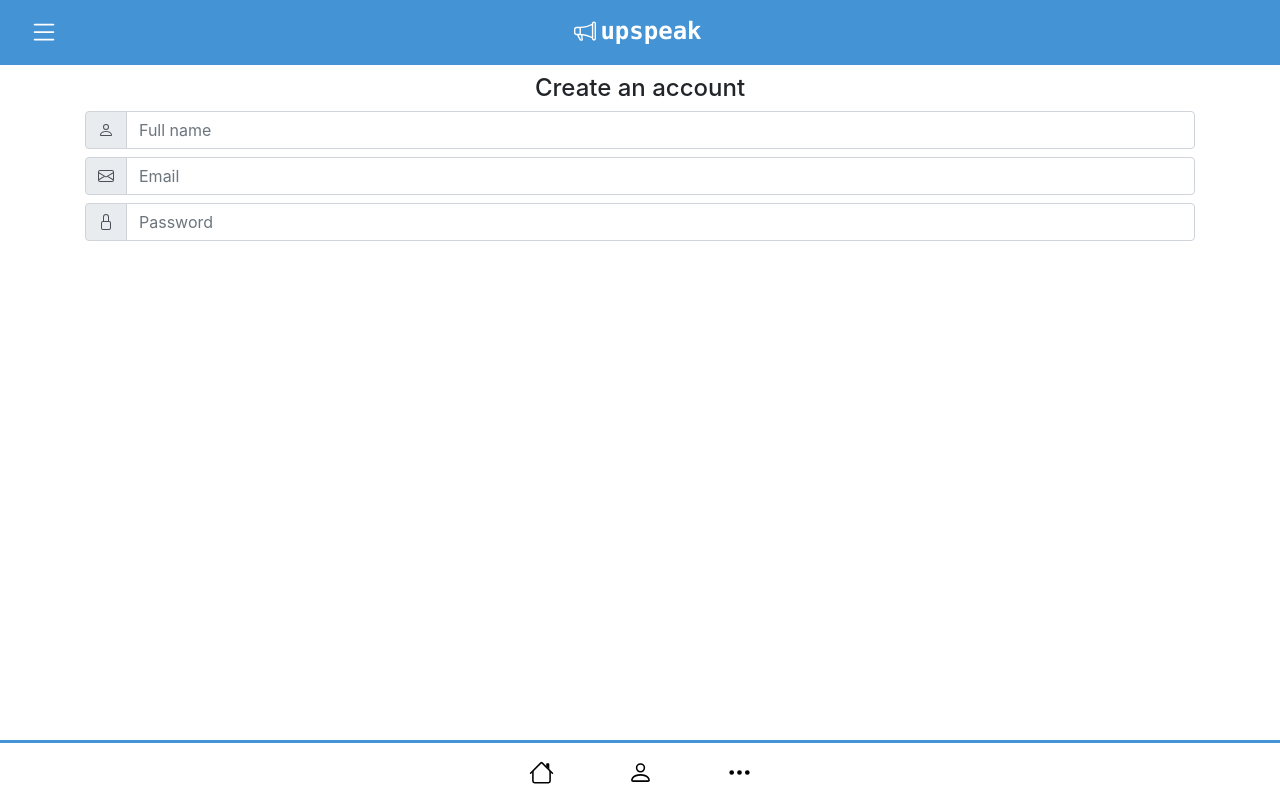
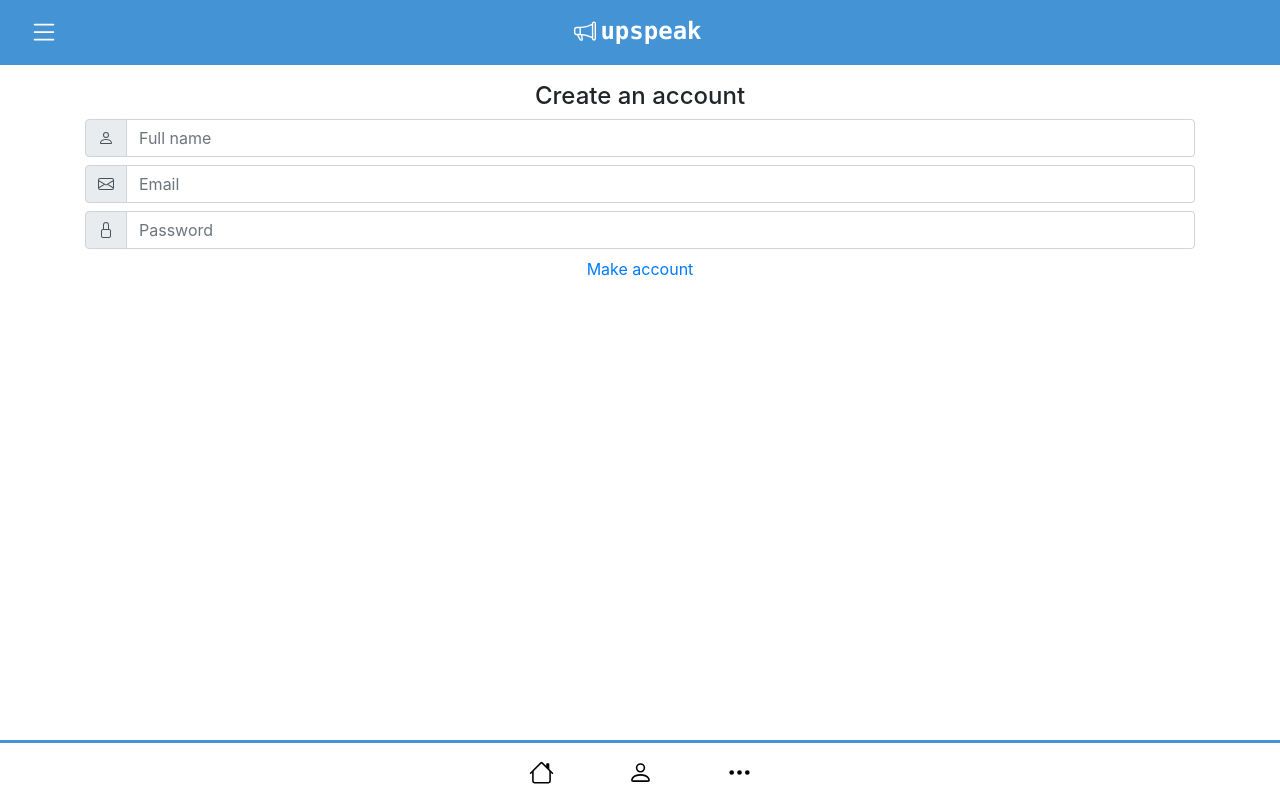
Before and after one commit to peterbayerle/dpil_olympus, a React (Create React App) app: page /s in a window 1280 px wide. Built offline with nearby package versions, Linux system fonts and the light colour scheme.

Commit message:
updated read me

```diff
--- a/src/App.css
+++ b/src/App.css
@@ -13,6 +13,12 @@ table {
 
 #submitButton {
     height: 55px;
+    background-color: #4493D4;
+    font-size: 85%;
+}
+
+#createButton {
+    width: 100px;
     background-color: #4493D4;
     font-size: 85%;
 }
--- a/src/components/selectview.js
+++ b/src/components/selectview.js
@@ -3,6 +3,12 @@ import { Link } from 'react-router-dom';
 import Container from 'react-bootstrap/Container';
 
 class SelectView extends React.Component {
+    componentDidMount() {
+        const { fromSignUp } = this.props;
+        console.log(fromSignUp);
+        this.fromSignUp = fromSignUp;
+    };
+
     render() {
         return (
             <Container className="text-center pt-3">
--- a/src/components/signup.js
+++ b/src/components/signup.js
@@ -1,21 +1,24 @@
 import Form from 'react-bootstrap/Form';
 import InputGroup from 'react-bootstrap/InputGroup';
 import FormControl from 'react-bootstrap/FormControl';
+import React from 'react';
+import { Link } from "react-router-dom";
 
-function SignUpView(props) {
+class SignUpView extends React.Component {
+   render () {
     return (
-    <div className="pt-2">
+        <div className="pt-3">
             <h4 className="text-center">Create an account</h4>
-        <Form>
+            <Form onSubmit={(event) => event.preventDefault()}>
                 <Form.Group>
                     <InputGroup className="mb-2">
                         <InputGroup.Prepend>
-                    <InputGroup.Text>
+                        <InputGroup.Text >
                             <svg xmlns="http://www.w3.org/2000/svg" width="16" height="16" fill="currentColor" className="bi bi-person" viewBox="0 0 16 16">
                                 <path d="M8 8a3 3 0 1 0 0-6 3 3 0 0 0 0 6zm2-3a2 2 0 1 1-4 0 2 2 0 0 1 4 0zm4 8c0 1-1 1-1 1H3s-1 0-1-1 1-4 6-4 6 3 6 4zm-1-.004c-.001-.246-.154-.986-.832-1.664C11.516 10.68 10.289 10 8 10c-2.29 0-3.516.68-4.168 1.332-.678.678-.83 1.418-.832 1.664h10z"/>
                             </svg></InputGroup.Text>
                         </InputGroup.Prepend>
-                    <FormControl placeholder="Full name" />
+                        <FormControl placeholder="Full name"/>
                     </InputGroup>
 
                     <InputGroup className="mb-2">
@@ -37,13 +40,19 @@ function SignUpView(props) {
                             </svg>
                         </InputGroup.Text>
                         </InputGroup.Prepend>
-                    <FormControl placeholder="Password" />
+                        <FormControl placeholder="Password" type="password" />
                     </InputGroup>
+
+                    <div className="text-center">
+                    <Link to={'/c'}>Make account</Link>
+                    </div>
+
                 </Form.Group>
             </ Form>
         </div>
 
       );
    };
+};
 
 export default SignUpView;
```
Also changed, not shown: 1 other file (tests, documents, lock files or other folders). Lines whose indentation alone changed are shown as unchanged.
